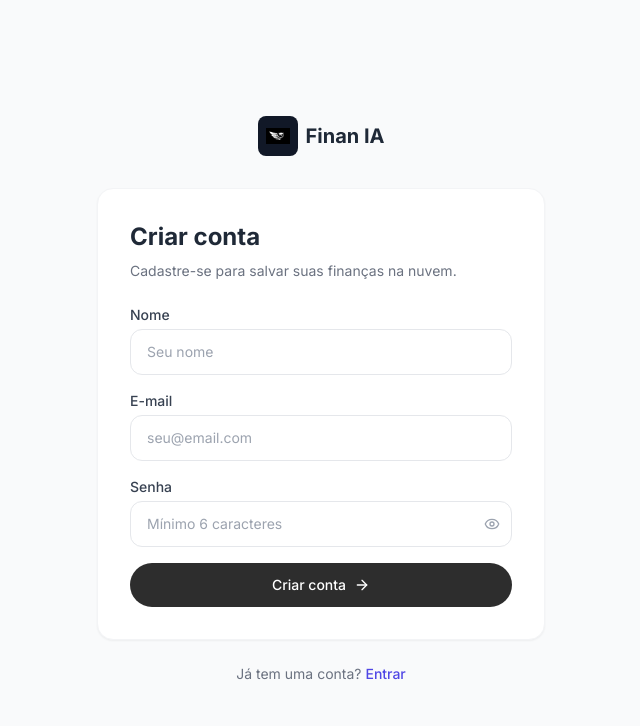
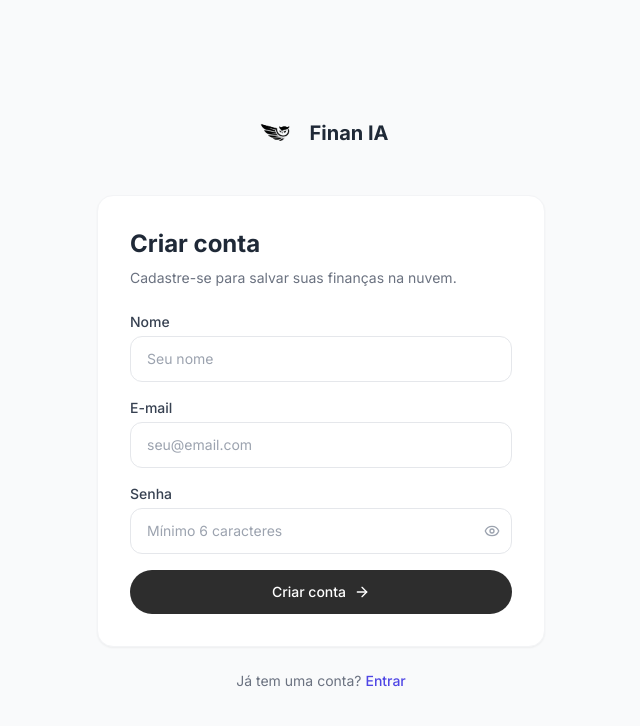
Before and after one commit to raylonf/finan-ia, a Next.js app: page /cadastro in a window 1280 px wide. Shown: the top 726 px of the page, without its empty margins (319-959 px from the left). Built offline with nearby package versions, Linux system fonts and the light colour scheme.

Commit message:
fix: logo sem fundo branco (mix-blend-mode), maior, sem caixa preta

```diff
--- a/src/app/cadastro/page.tsx
+++ b/src/app/cadastro/page.tsx
@@ -58,8 +58,8 @@ export default function CadastroPage() {
       <div className="w-full max-w-md">
         <div className="text-center mb-8">
           <div className="inline-flex items-center gap-2">
-            <div className="w-10 h-10 rounded-lg bg-gray-900 flex items-center justify-center p-2">
-              <OwlIcon className="w-full h-full" invert />
+            <div className="w-12 h-12 flex items-center justify-center">
+              <OwlIcon className="w-12 h-12" />
             </div>
             <span className="font-bold text-gray-800 text-xl">Finan IA</span>
           </div>
--- a/src/app/chat/page.tsx
+++ b/src/app/chat/page.tsx
@@ -368,8 +368,8 @@ export default function ChatPage() {
       <div className="flex-1 overflow-y-auto p-4 md:p-6 space-y-3 md:space-y-4 custom-scrollbar">
         {messages.length === 0 && (
           <div className="flex flex-col items-center justify-center h-full text-center animate-fade-in">
-            <div className="w-20 h-20 flex items-center justify-center mb-4">
-              <OwlIcon className="w-16 h-16" />
+            <div className="w-24 h-24 flex items-center justify-center mb-4">
+              <OwlIcon className="w-24 h-24" />
             </div>
             <h3 className="font-semibold text-gray-700 mb-1">Olá! Sou o Lucrécio</h3>
             <p className="text-sm text-gray-500 max-w-sm mb-6">
@@ -405,8 +405,8 @@ export default function ChatPage() {
 
         {messages.map((msg) => (
           <div key={msg.id} className={`flex gap-3 animate-fade-in ${msg.role === 'user' ? 'flex-row-reverse' : ''}`}>
-            <div className={`flex-shrink-0 w-8 h-8 rounded-full flex items-center justify-center ${msg.role === 'user' ? 'bg-brand-600' : 'bg-gray-100'}`}>
-              {msg.role === 'user' ? <User className="w-4 h-4 text-white" /> : <OwlIcon className="w-5 h-5" />}
+            <div className={`flex-shrink-0 w-8 h-8 rounded-full flex items-center justify-center ${msg.role === 'user' ? 'bg-[#2d2d2d]' : ''}`}>
+              {msg.role === 'user' ? <User className="w-4 h-4 text-white" /> : <OwlIcon className="w-7 h-7" />}
             </div>
             <div className={`max-w-[85%] md:max-w-[75%] ${msg.role === 'user' ? 'chat-bubble-user' : 'chat-bubble-assistant'}`}>
               {msg.role === 'assistant' ? (
@@ -428,8 +428,8 @@ export default function ChatPage() {
 
         {loading && (
           <div className="flex gap-3">
-            <div className="w-8 h-8 rounded-full bg-gray-100 flex items-center justify-center p-1.5">
-              <OwlIcon className="w-full h-full" />
+            <div className="w-8 h-8 flex items-center justify-center">
+              <OwlIcon className="w-7 h-7" />
             </div>
             <div className="chat-bubble-assistant">
               <div className="flex gap-1 py-1">
--- a/src/app/login/page.tsx
+++ b/src/app/login/page.tsx
@@ -47,8 +47,8 @@ export default function LoginPage() {
       <div className="w-full max-w-md">
         <div className="text-center mb-8">
           <div className="inline-flex items-center gap-2">
-            <div className="w-10 h-10 rounded-lg bg-gray-900 flex items-center justify-center p-2">
-              <OwlIcon className="w-full h-full" invert />
+            <div className="w-12 h-12 flex items-center justify-center">
+              <OwlIcon className="w-12 h-12" />
             </div>
             <span className="font-bold text-gray-800 text-xl">Finan IA</span>
           </div>
--- a/src/components/OwlIcon.tsx
+++ b/src/components/OwlIcon.tsx
@@ -5,7 +5,8 @@ export function OwlIcon({ className = 'w-5 h-5', invert = false }: { className?:
     <img
       src="/owl-logo.png"
       alt="Finan IA"
-      className={`${className} object-contain ${invert ? 'invert' : ''}`}
+      className={`${className} object-contain ${invert ? 'invert brightness-0 invert' : ''}`}
+      style={{ mixBlendMode: 'multiply' }}
     />
   )
 }
--- a/src/components/Sidebar.tsx
+++ b/src/components/Sidebar.tsx
@@ -243,8 +243,8 @@ export function Sidebar() {
         {/* Logo */}
         <div className="flex items-center justify-between p-5">
           <div className="flex items-center gap-2.5">
-            <div className="w-8 h-8 rounded-lg bg-gray-900 flex items-center justify-center p-1.5">
-              <OwlIcon className="w-full h-full" invert />
+            <div className="w-10 h-10 flex items-center justify-center">
+              <OwlIcon className="w-10 h-10" />
             </div>
             <div>
               <h1 className={`font-semibold text-base leading-tight ${getTextColor()}`}>Finan IA</h1>
```
